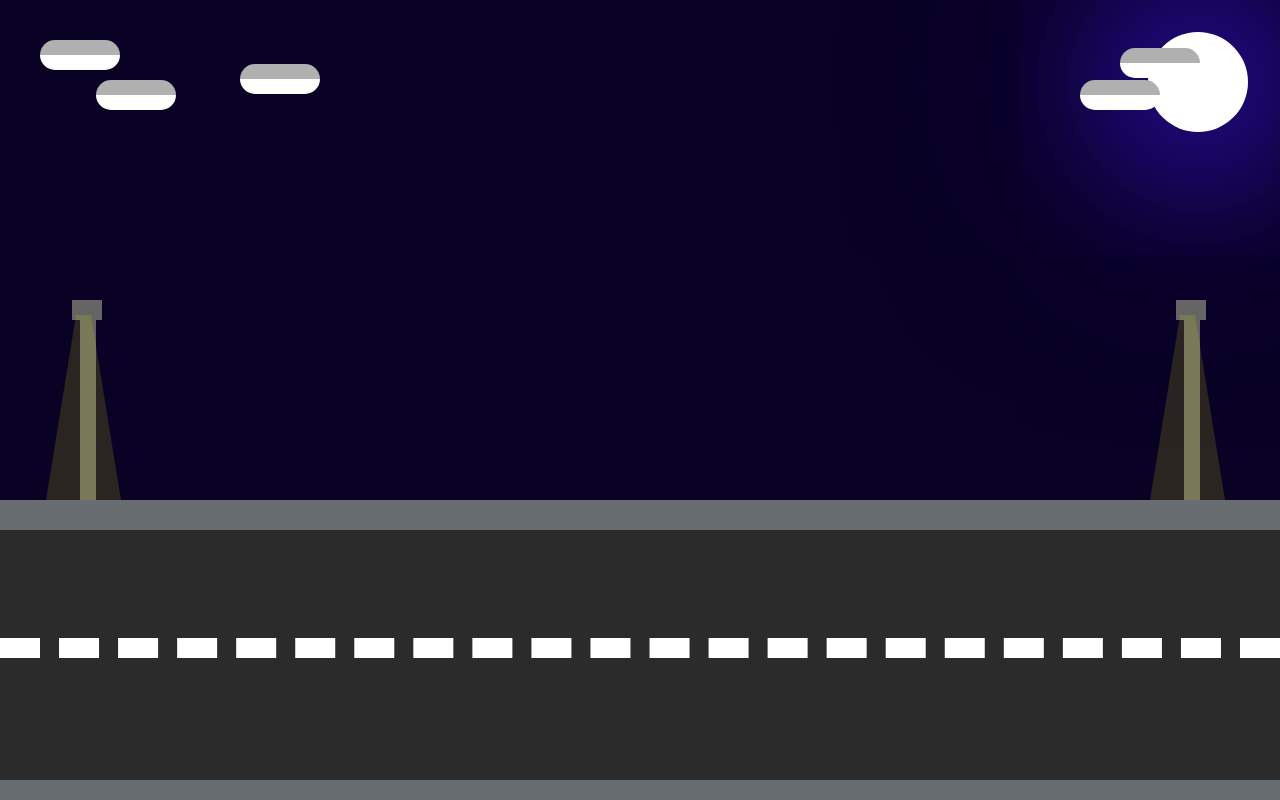
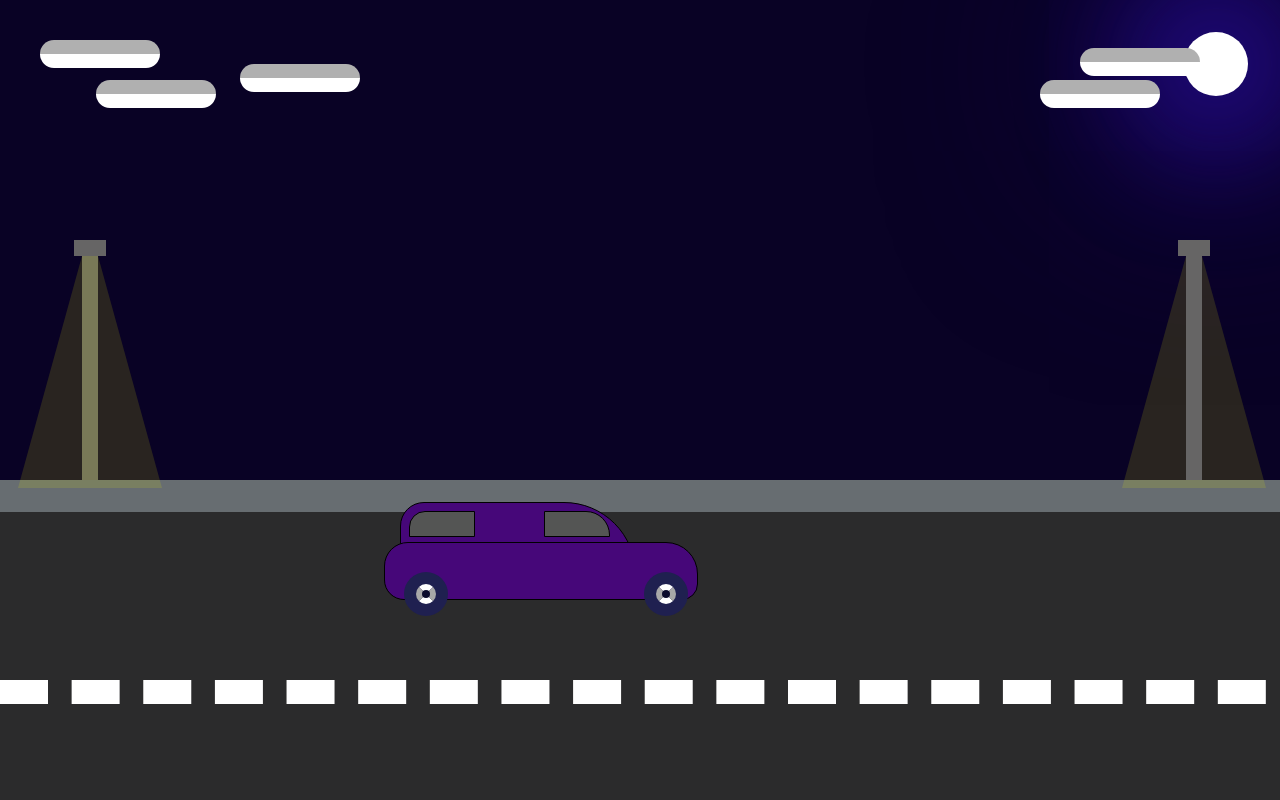
Before and after one commit to WiktorPawlak/interpreted-languages-course, a plain HTML site: page tesla.html in a window 1280 px wide. Drawn offline with Linux system fonts and the light colour scheme.

Commit message:
'responsive'

```diff
--- a/tesla.css
+++ b/tesla.css
@@ -1,139 +1,226 @@
 body {
-    background:#090225;
-    margin:0px;
+    position: -ms-page;
+    background: #090225;
+    margin: 0;
 }
 
 /*moon with reflections*/
 .moon {
- position: absolute;
- top:4vh;
- right:4vh;
- width:8vh;
- min-height: 100px;
- min-width: 100px;
- height: 8vh;
- border-radius:50%;
- background:#fff;
- /*box-shadow: inset -20px 10px 5px 13px #f3d076*/
- box-shadow:inset
-             0 0 0 0 #fff,
-             0 0 100px 60px #1e0974,
-             0 0 200px 90px #140551;
+    position: fixed;
+    top: 4vh;
+    right: 4vh;
+    height: 8vh;
+    width: 8vh;
+    border-radius: 50%;
+    background: #fff;
+    /*box-shadow: inset -20px 10px 5px 13px #f3d076*/
+    box-shadow: inset 0 0 0 0 #fff,
+        0 0 100px 60px #1e0974,
+        0 0 200px 90px #140551;
 }
 
-/*road and pawement*/
-.road {
-    position:relative;
-    bottom:-10%;
-    height:250px;
-    width:100%;
-    background:#2b2b2c;
+.pavement {
+    position: fixed;
+    bottom: 0vh;
+    height: 40vh;
+    width: 100%;
+    background: #676d71;
 }
 
-.pawement {
-    position: absolute;
-    bottom: 0%;
-    height:300px;
-    width:100%;
-    background:#676d71;
+.road {
+    position: fixed;
+    bottom: -4vh;
+    height: 40vh;
+    width: 100%;
+    background: #2b2b2c;
 }
 
 .road_decorations {
-  position:absolute;
-  top: 43%;
-  border: none;
-  border-top: 20px dashed rgb(255, 255, 255);
-  height: 120px;
-  width: 100%;
+    position: fixed;
+    top: 85vh;
+    width: 400vh;
+    height: 20vh;
+    border: none;
+    border-top: 3vh dashed rgb(255, 255, 255);
 }
 
 /* lamps with lights*/
 .lamp1 {
-    position: absolute;
-    top:-25vh;
-    left:10vh;
-    width:2vh;
-    height: 200px;
+    position: fixed;
+    top: 30vh;
+    left: 10.3vh;
+    width: 2vh;
+    height: 30vh;
     background: #666565;
 }
 
 .lamp2 {
-    position: absolute;
-    top:-25vh;
-    right:10vh;
-    width:2vh;
-    height: 200px;
+    position: fixed;
+    top: 30vh;
+    right: 9.7vh;
+    width: 2vh;
+    height: 30vh;
     background: #666565;
 }
 
 .lamp1_element {
-    position: relative;
-    left: -50%;
-    width: 30px;
-    height: 20px;
+    position: fixed;
+    left: 9.3vh;
+    width: 4vh;
+    height: 2vh;
     background: #666565;
 }
 
 .lamp2_element {
-    position: relative;
-    left: -50%;
-    width: 30px;
-    height: 20px;
+    position: fixed;
+    right: 8.7vh;
+    width: 4vh;
+    height: 2vh;
     background: #666565;
 }
 
-.lamp1_light{
-    position: relative;
-    right:3.2vh;
-    width: 15px;
-    height: 15px;
-    border-left: 30px solid transparent;
-    border-right: 30px solid transparent;
-    border-bottom: 185px solid rgb(227, 231, 10);
+.lamp1_light {
+    position: fixed;
+    right: 1.7vh;
+    width: 2vh;
+    height: 2vh;
+    border-left: 8vh solid transparent;
+    border-right: 8vh solid transparent;
+    border-bottom: 29vh solid rgb(227, 231, 10);
     opacity: 15%;
 }
 
-.lamp2_light{
-    position: relative;
-    left:-3.2vh;
-    width: 15px;
-    height: 15px;
-    border-left: 30px solid transparent;
-    border-right: 30px solid transparent;
-    border-bottom: 185px solid rgb(227, 231, 10);
+.lamp2_light {
+    position: fixed;
+    left: 2.3vh;
+    width: 2vh;
+    height: 2vh;
+    border-left: 8vh solid transparent;
+    border-right: 8vh solid transparent;
+    border-bottom: 29vh solid rgb(227, 231, 10);
     opacity: 15%;
 }
 
-/* clouds */
-.cloud1, .cloud2, .cloud3, .cloud4, .cloud5{
-    position: absolute;
-    border-radius:50px;
-    background:linear-gradient(360deg, #ffff 50%, rgb(176, 176, 176) 50%);
-    width: 80px;
-    height: 30px;
+.cloud1,
+.cloud2,
+.cloud3,
+.cloud4,
+.cloud5 {
+    position: fixed;
+    border-radius: 3vh;
+    background: linear-gradient(360deg, #ffff 50%, rgb(176, 176, 176) 50%);
+    width: 15vh;
+    height: 3.5vh;
 }
 
-.cloud1{
-    top:5vh;
-    left:5vh;
+.cloud1 {
+    top: 5vh;
+    left: 5vh;
 }
 
-.cloud2{
-    top:10vh;
-    left:12vh;
+.cloud2 {
+    top: 10vh;
+    left: 12vh;
 }
 
-.cloud3{
-    top:8vh;
-    left:30vh;
+.cloud3 {
+    top: 8vh;
+    left: 30vh;
 }
 
-.cloud4{
-    top:6vh;
-    right:10vh;
+.cloud4 {
+    top: 6vh;
+    right: 10vh;
 }
 
-.cloud5{
-    top:10vh;
-    right:15vh;
+.cloud5 {
+    top: 10vh;
+    right: 15vh;
 }
+
+.car {
+    position: fixed;
+    bottom: 28vh;
+    left: 50vh;
+    width: 27.2vh;
+    height: 7vh;
+    background: #460779;
+    padding: 1vh;
+    border: 0.1vh solid black;
+    border-radius: 3vh 9vh 0 0;
+}
+
+.windows {
+    position: fixed;
+    display: flex;
+    flex-direction: row;
+    align-items: center;
+    width: 100%;
+    /* WebKit-based browsers will ignore this. */
+    width: -moz-available;
+    /* Mozilla-based browsers will ignore this. */
+    width: -webkit-fill-available;
+    gap: 8.6vh;
+}
+
+.back-window,
+.front-window {
+    width: 8vh;
+    height: 3vh;
+    background: #545554;
+    border: 0.1vh solid black;
+}
+
+.front-window {
+    border-radius: 0 3vh 0 0;
+}
+
+.back-window {
+    border-radius: 2vh 0 0 0;
+    border-bottom-right-radius: 0;
+}
+
+.chassis {
+    position: fixed;
+    bottom: 25vh;
+    left: 48vh;
+    width: 39vh;
+    height: 7vh;
+    background-color: #460779;
+    border-radius: 3vh 4vh 2vh 2.5vh;
+    border: 0.1vh solid black;
+}
+
+
+.tires {
+    position: fixed;
+    bottom: 27vh;
+}
+
+.front-tire {
+    position: fixed;
+    left: 82vh;
+    width: 1vh;
+    height: 1vh;
+    background-color: #0b0b2b;
+    border-top: 0.8vh solid #ffffff;
+    border-right: 0.8vh solid #a8a8a8;
+    border-bottom: 0.8vh solid #ffffff;
+    border-left: 0.8vh solid #a8a8a8;
+    box-shadow: 0 0 0 1.5vh #1f2050;
+    border-radius: 20vh;
+}
+
+.back-tire {
+    position: fixed;
+    left: 52vh;
+    width: 1vh;
+    height: 1vh;
+    background-color: #0b0b2b;
+    border-top: 0.8vh solid #ffffff;
+    border-right: 0.8vh solid #a8a8a8;
+    border-bottom: 0.8vh solid #ffffff;
+    border-left: 0.8vh solid #a8a8a8;
+    box-shadow: 0 0 0 1.5vh #1f2050;
+    border-radius: 20vh;
+}
--- a/tesla.html
+++ b/tesla.html
@@ -1,16 +1,21 @@
 <!DOCTYPE html>
+
 <html>
- <head>
+
+<head>
+
     <link rel="stylesheet" href="tesla.css" />
- </head>
- <body>
+</head>
+
+<body>
+    <meta name="viewport" content="width=device-width, initial-scale=1.0">
     <div class="moon"></div>
     <div class="cloud1"></div>
     <div class="cloud2"></div>
     <div class="cloud3"></div>
     <div class="cloud4"></div>
     <div class="cloud5"></div>
-    <div class="pawement">
+    <div class="pavement">
         <div class="lamp1">
             <div class="lamp1_element">
                 <div class="lamp1_light"></div>
@@ -22,8 +27,23 @@
             </div>
         </div>
         <div class="road">
+            <div class="car">
+                <div class="windows">
+                    <div class="back-window"></div>
+                    <div class="front-window"></div>
+
+                </div>
+                <div class="chassis">
+                    <div class="tires">
+                        <div class="back-tire"></div>
+                        <div class="front-tire"></div>
+                    </div>
+                </div>
+            </div>
             <div class="road_decorations"></div>
         </div>
     </div>
- </body>
+
+</body>
+
 </html>
```
